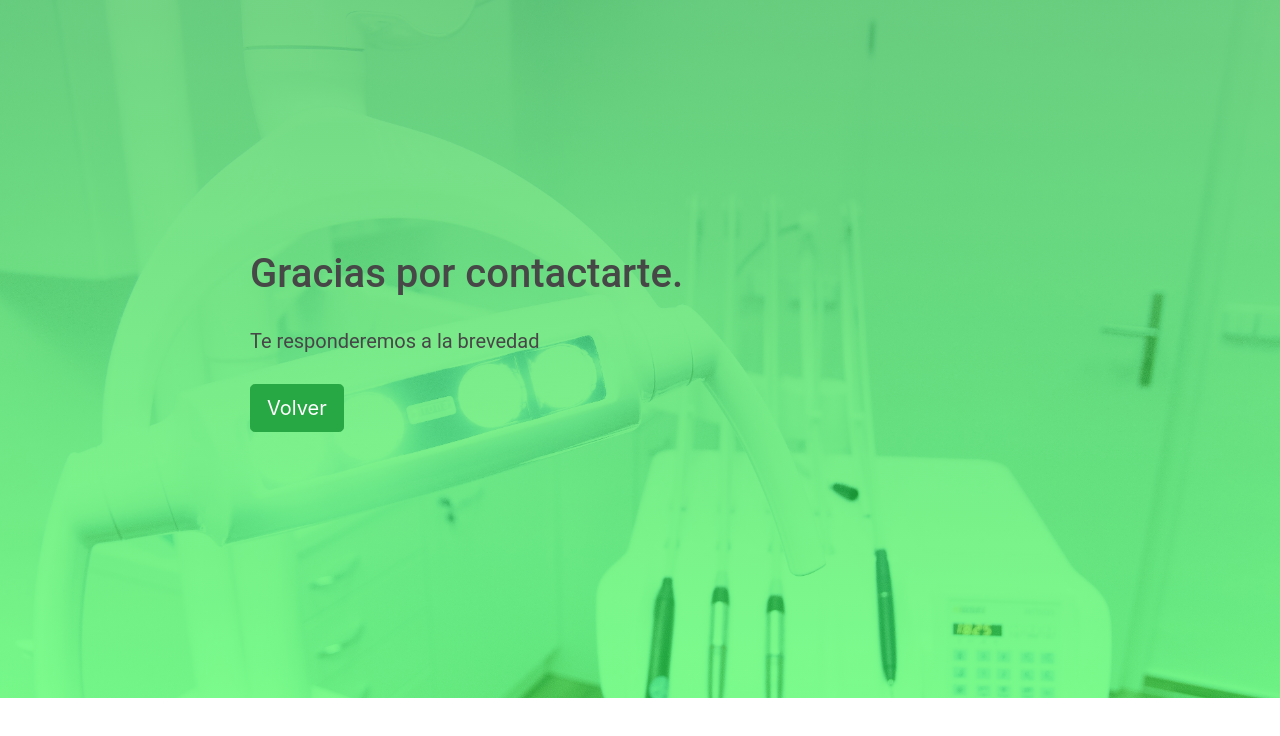
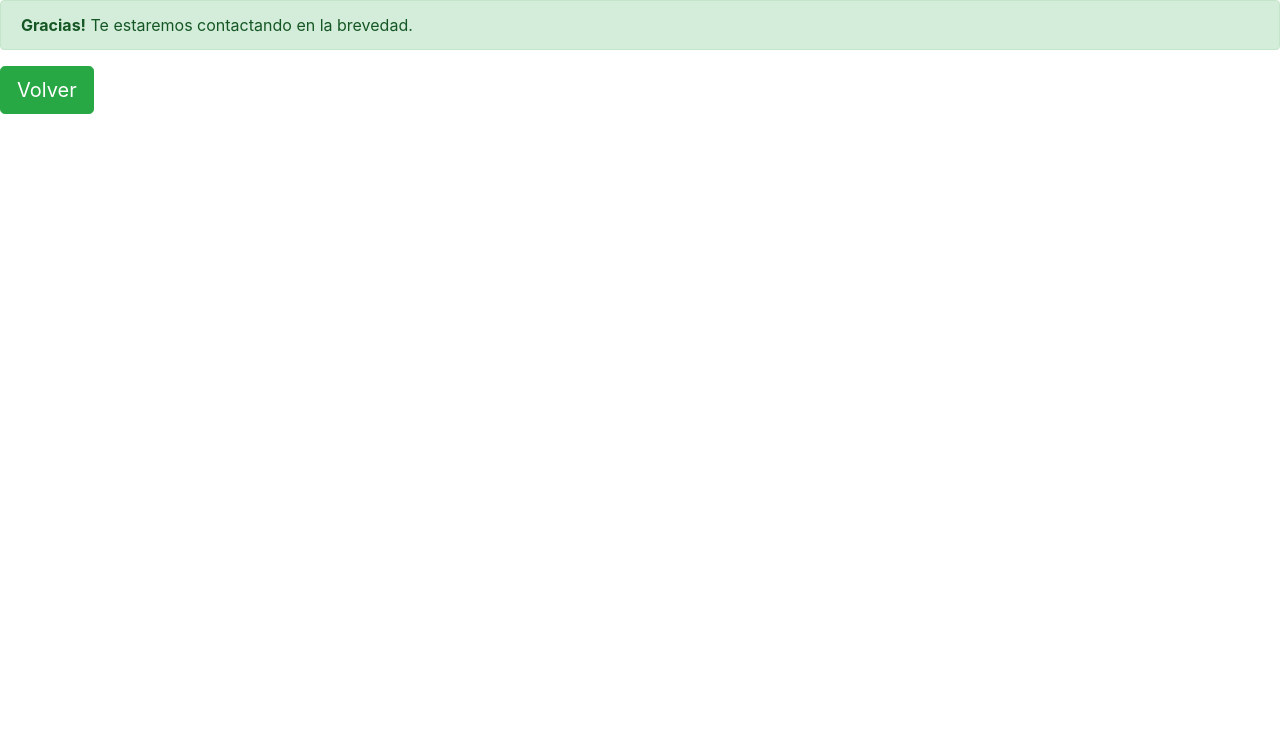
Before and after one commit to CeciliaEggers/MBP-Odontolog-a, a website: page gracias.html in a window 1280 px wide. Drawn offline with nearby package versions, Linux system fonts and the light colour scheme.

Commit message:
miproyectofinal

```diff
--- a/gracias.html
+++ b/gracias.html
@@ -24,13 +24,13 @@
 </head>
 
 <body>
-      <div class="gracias">
-            <h1 class="gracias__titulo">Gracias por contactarte.</h1>
-            <p class="gracias__texto">Te responderemos a la brevedad</p>
-            <p>
-                  <a href="index.html" class="btn btn-lg btn-success">Volver</a>
-            </p>
-      </div>
+
+            <div class="alert alert-success" role="alert">
+                  <strong>Gracias!</strong> Te estaremos contactando en la brevedad.
+
+              </div>
+              <a href="index.html" class="btn btn-lg btn-success">Volver</a>
+
 
 
       <script src="https://cdnjs.cloudflare.com/ajax/libs/popper.js/1.12.9/umd/popper.min.js"
--- a/scss/estilos.scss
+++ b/scss/estilos.scss
@@ -108,7 +108,7 @@
 	}
 
 
-	/* Smartphones (portrait) ----------- */
+	/* Smartphones----------- */
 
 	@media only screen and (max-width: 760px) {
 		.imahome {
@@ -147,8 +147,8 @@
 	.bio {
 		margin-top: 20px;
 		margin-bottom: 10px;
-		margin-right: 70px;
-		text-align: justify;
+		margin-right: 60px;
+		text-align:justify;
 		color: $grey;
 		font-size: 20px;
 		font-weight: 20px;
@@ -340,24 +340,6 @@
 		}
 	}
 
-	/*estilos de gracias*/
-	.gracias {
-		background: linear-gradient(rgba(27, 189, 54, 0.6), rgba(42, 255, 67, 0.6)), url("../img/fotofondo.jpg");
-		background-size: cover;
-		padding: 250px;
-	}
-
-	.gracias__titulo {
-		font-family: 'Roboto', sans-serif;
-		color: $grey;
-		font-size: 40px
-	}
-
-	.gracias__texto {
-		font-family: 'Roboto', sans-serif;
-		color: $grey;
-		font-size: 20px
-	}
 
 	/*estilos de footer*/
 
```
Also changed, not shown: css/main.css.
